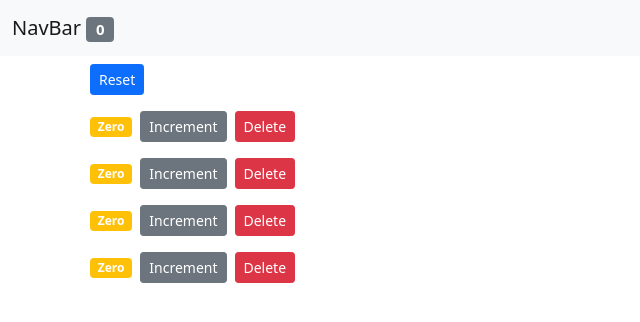
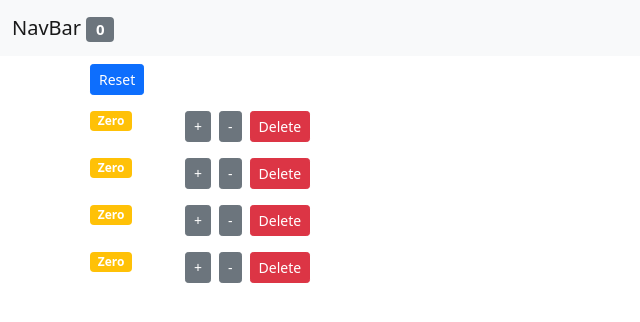
Before and after one commit to GRy82/counterAppRepo, a React (Create React App) app: page / in a window 1280 px wide. Shown: the top 322 px of the page, without its empty margins (0-640 px from the left). Built offline with nearby package versions, Linux system fonts and the light colour scheme.

Commit message:
decrement button added. Buttons placed in grid system.

```diff
--- a/src/App.js
+++ b/src/App.js
@@ -22,6 +22,15 @@ class App extends Component {
 
   }
 
+  handleDecrement = (counter) => {
+    let counters = [...this.state.counters];
+    let index = counters.indexOf(counter);
+    counters[index] = {...counter};
+    counters[index].value--;
+    this.setState({ counters });
+
+}
+
   handleReset = () => {
       const counters = this.state.counters.map(c => {
           c.value = 0;
@@ -44,6 +53,7 @@ class App extends Component {
             counters={this.state.counters}
             onDelete={this.handleDelete}
             onIncrement={this.handleIncrement}
+            onDecrement={this.handleDecrement}
             onReset={this.handleReset}
           />
         </main>
--- a/src/components/counter.jsx
+++ b/src/components/counter.jsx
@@ -6,20 +6,28 @@ import React, { Component } from 'react';
 class Counter extends Component {
     render() {
         return (
-        <React.Fragment>
+        <div className="row">
+            <div className="col-1">
                 <span className={this.getBadgeClasses()}>{this.formatCount()}</span>
+            </div>
+            <div className="col">
                 <button
                     onClick={() => this.props.onIncrement(this.props.counter)}
+                    className='btn btn-secondary btn-sm m-2'>
+                        +
+                </button>
+                <button
+                    onClick={() => this.props.onDecrement(this.props.counter)}
                     className='btn btn-secondary btn-sm'>
-                    Increment
+                        -
                 </button>
                 <button
                     onClick={() => this.props.onDelete(this.props.counter.id)}
                     className="btn btn-danger btn-sm m-2">
                         Delete
                 </button>
-            <br />
-        </React.Fragment>
+            </div>
+        </div>
         );
     }
 
--- a/src/components/counters.jsx
+++ b/src/components/counters.jsx
@@ -3,17 +3,20 @@ import Counter from './counter';
 
 class Counters extends Component {
     render() {
+        const { onReset, onDelete, onIncrement, onDecrement, counters } = this.props;
+
         return (
             <div>
                 <button
                     className="btn btn-primary btn-sm m-2"
-                    onClick={this.props.onReset}>
+                    onClick={onReset}>
                         Reset
                 </button><br/>
-                {this.props.counters.map(counter =>
+                {counters.map(counter =>
                     <Counter key={counter.id}
-                    onDelete={this.props.onDelete}
-                    onIncrement={this.props.onIncrement}
+                    onDelete={onDelete}
+                    onIncrement={onIncrement}
+                    onDecrement={onDecrement}
                     counter={counter}
                     />
                 )}
--- a/src/components/navBar.js
+++ b/src/components/navBar.js
@@ -1,11 +1,11 @@
-import React, { Component } from 'react';
+import React from 'react';
 
-const NavBar = (props) => {
+const NavBar = ({ count }) => {
     return (
         <nav className="navbar navbar-light bg-light">
             <div className="container-fluid">
                 <a className="navbar-brand" href="">
-                    NavBar <span className="badge bg-pill bg-secondary">{props.count}</span>
+                    NavBar <span className="badge bg-pill bg-secondary">{count}</span>
                 </a>
             </div>
         </nav>
```
Lines whose indentation alone changed are shown as unchanged.
